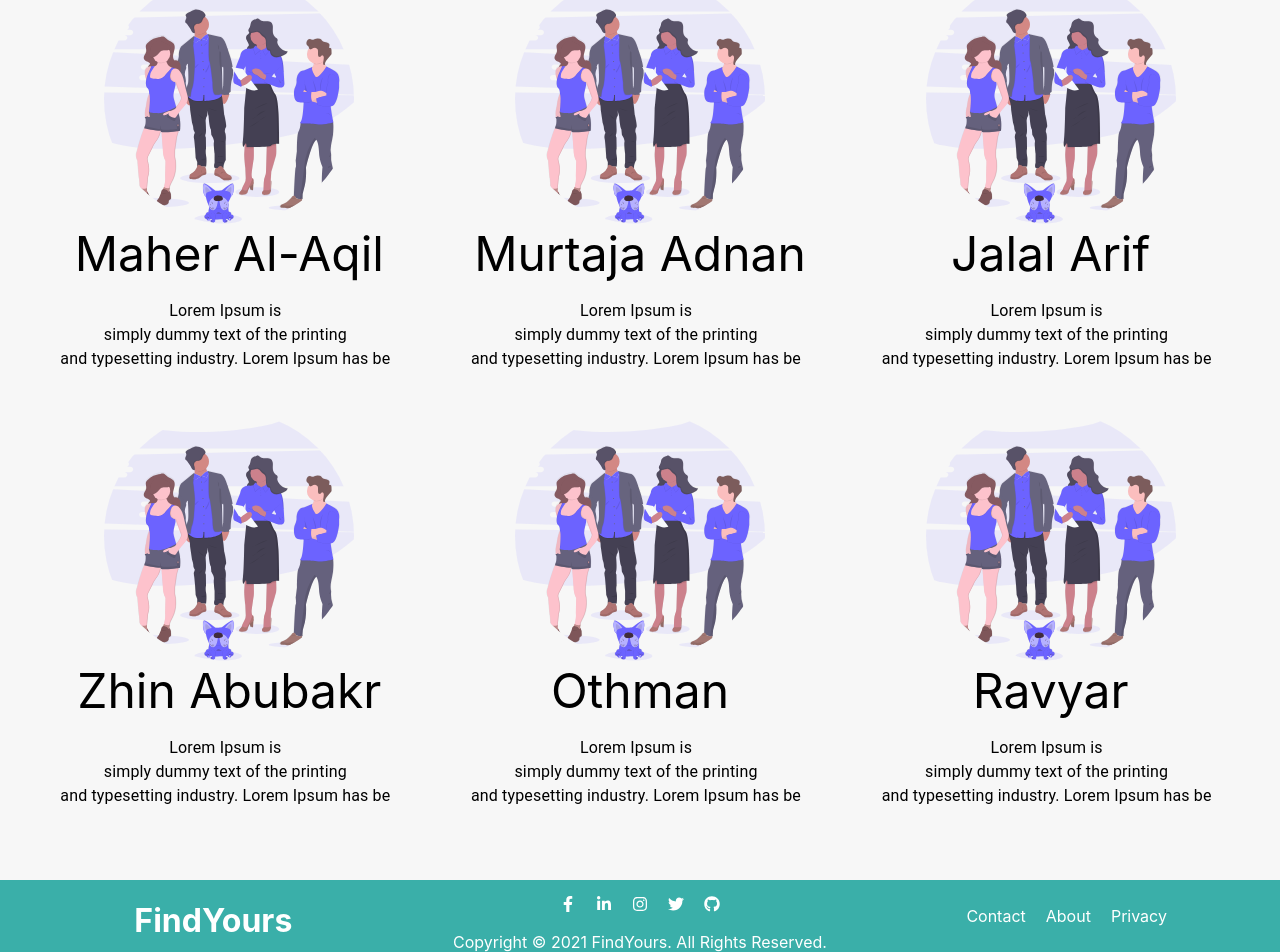
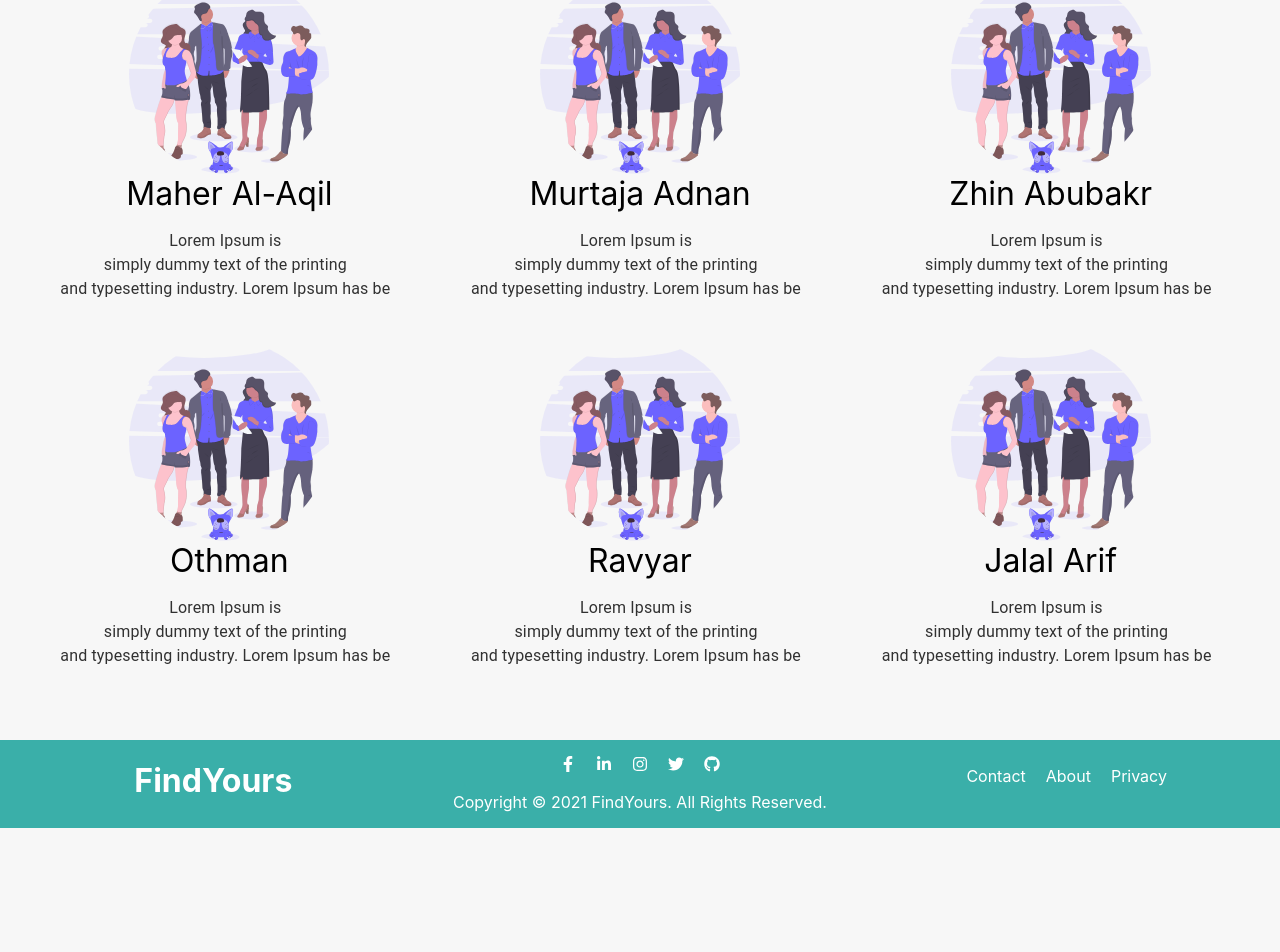
Before and after one commit to ZhinAbubakr/find_yours, a React (Create React App) app: page /about in a window 1280 px wide. Shown: the part 1682-2634 px from the top of the page. After the commit the page ends 2510 px from the top, so only its background shows below. Built offline with nearby package versions, Linux system fonts and the light colour scheme.

Commit message:
Style: fix about us and contact us style

```diff
--- a/src/components/AboutUs/AboutUs.jsx
+++ b/src/components/AboutUs/AboutUs.jsx
@@ -9,10 +9,10 @@ import search from "../../images/undraw_Web_search_re_efla.svg"
 const names = [
 	"Maher Al-Aqil",
 	"Murtaja Adnan",
-	"Jalal Arif",
 	"Zhin Abubakr",
 	"Othman",
-	"Ravyar"
+	"Ravyar",
+	"Jalal Arif"
 ]
 export default function AboutUs() {
 	const classes = useStyles()
@@ -88,7 +88,7 @@ export default function AboutUs() {
 							<Grid align="center" item>
 								<Avatar src={team} className={classes.avatar} />
 							</Grid>
-							<Grid align="center" item className={classes.fontTitleSize}>
+							<Grid align="center" item className={classes.nameFont}>
 								{name}
 							</Grid>
 
--- a/src/components/AboutUs/AboutUsStyle.jsx
+++ b/src/components/AboutUs/AboutUsStyle.jsx
@@ -10,11 +10,15 @@ const useStyles = makeStyles({
 		padding: "2rem !important"
 	},
 	avatar: {
-		height: "250px !important",
-		width: "250px !important"
+		height: "200px !important",
+		width: "200px !important"
+	},
+	nameFont: {
+		fontSize: "2rem !important"
 	},
 	avatarFont: {
-		fontSize: "1rem !important"
+		fontSize: "1rem !important",
+		opacity: "80%"
 	},
 	"@media  (min-width: 700px)": {
 		fontTitleSize: {
--- a/src/components/ContactUs/ContactUsForm.jsx
+++ b/src/components/ContactUs/ContactUsForm.jsx
@@ -98,7 +98,7 @@ export default function ContactUsForm(props) {
 					</Button>
 				</form>
 			</div>
-			<Box mb={12.35}></Box>
+			<Box mb={20.9}></Box>
 		</Container>
 	)
 }
```
